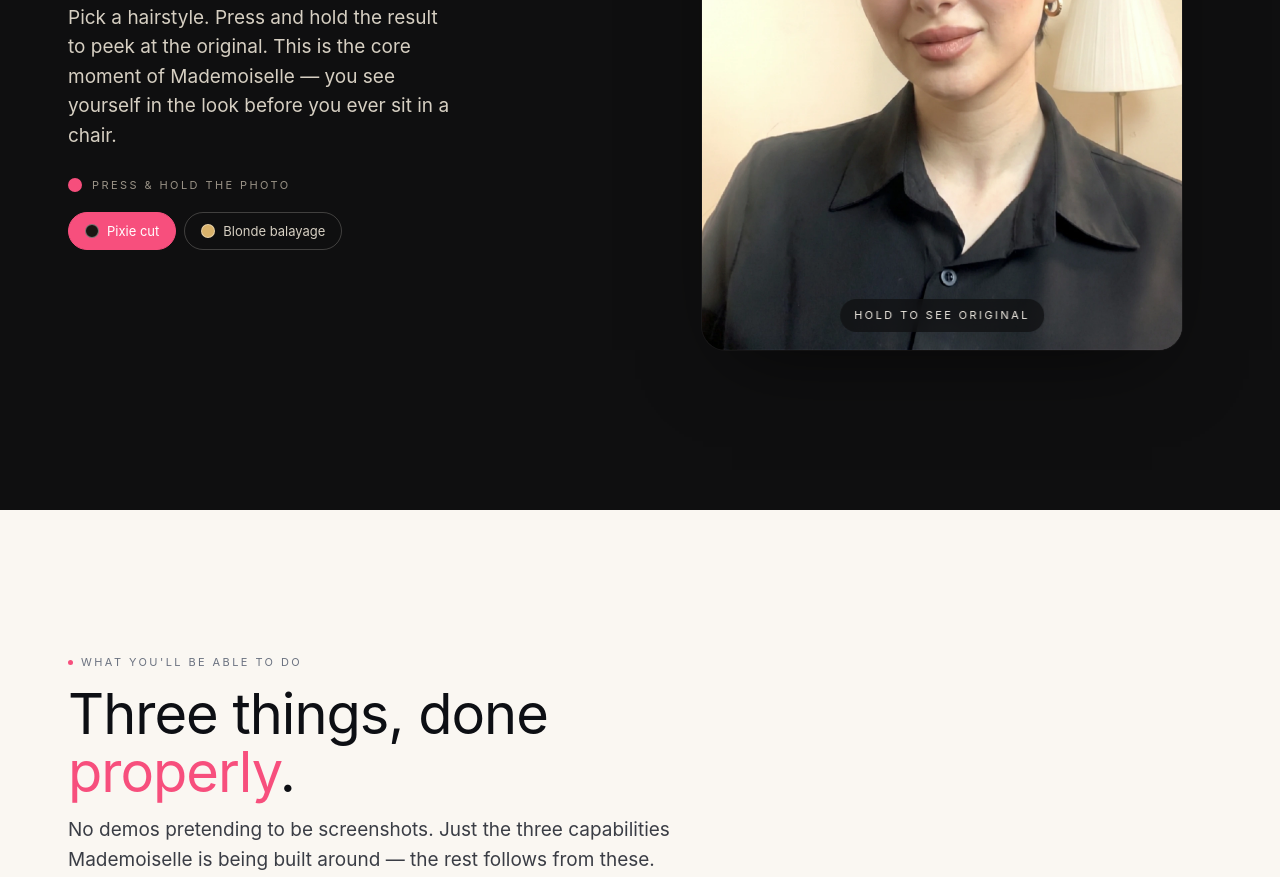
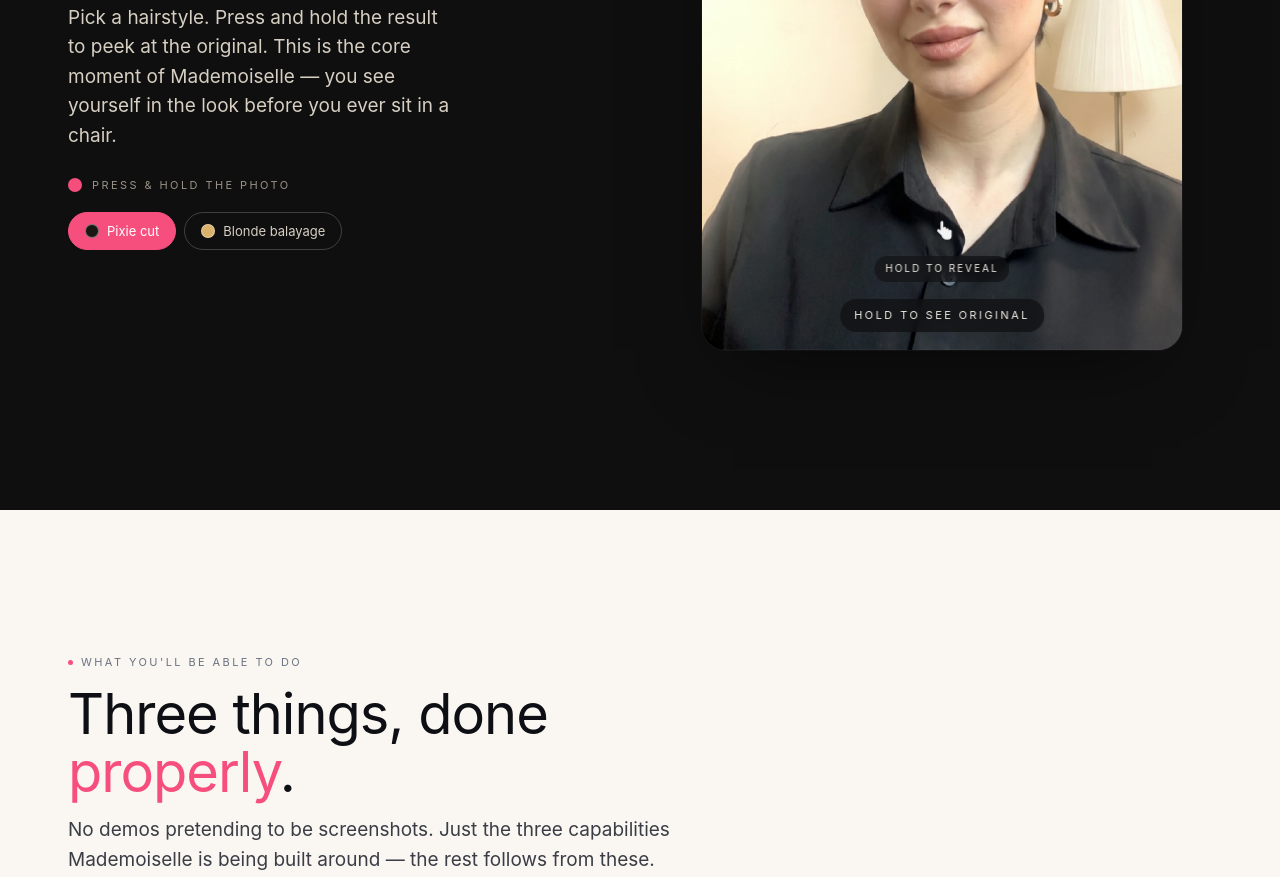
Before and after one commit to santateammedia/mademoizelle.co, a website: page index.html in a window 1280 px wide. Shown: the part 1656-2533 px from the top of the page. Drawn offline with Linux system fonts and the light colour scheme; a web font is replaced by a local one.

Commit message:
feat(tryon): animated gesture teacher on the demo photo
- Two coral ripple rings pulse outward from the finger icon, drawing
  the eye to the interaction point before the user touches anything.
- Animated SVG finger icon presses down and lifts in a 2.2s loop —
  makes the 'hold' mechanic obvious without any text the user has to
  read.
- 'Hold to reveal' pill label underneath the icon for anyone who
  missed the animation.
- All three elements (ripples + icon + label) disappear the moment
  the user first interacts (.touched) and stay gone.
- Respects prefers-reduced-motion.

Co-Authored-By: Claude Sonnet 4.6 <noreply@anthropic.com>

```diff
--- a/index.html
+++ b/index.html
@@ -411,6 +411,62 @@ hr.line{ border:0; height:1px; background:var(--line); margin:0; }
 .tryit-figure[data-revealing="true"] .tryit-hint{ opacity:0; }
 .tryit-figure.touched .tryit-hint{ opacity:0; }
 
+/* Gesture teacher — animated finger icon on the photo */
+.tryit-gesture{
+  position:absolute; z-index:4;
+  left:50%; bottom:68px;
+  transform:translateX(-50%);
+  display:flex; flex-direction:column; align-items:center; gap:10px;
+  pointer-events:none;
+  transition:opacity 320ms var(--ease);
+}
+.tryit-figure.touched .tryit-gesture,
+.tryit-figure[data-revealing="true"] .tryit-gesture{ opacity:0; }
+/* ripple ring */
+.gesture-ripple{
+  position:absolute; left:50%; top:50%;
+  transform:translate(-50%,-50%);
+  width:56px; height:56px; border-radius:50%;
+  border:1.5px solid rgba(247,79,125,.6);
+  animation:rippleOut 1.8s var(--ease) infinite;
+}
+.gesture-ripple:nth-child(2){
+  animation-delay:.6s;
+  border-color:rgba(247,79,125,.35);
+}
+@keyframes rippleOut{
+  0%{ transform:translate(-50%,-50%) scale(.55); opacity:1; }
+  100%{ transform:translate(-50%,-50%) scale(1.5); opacity:0; }
+}
+/* finger icon wrapper */
+.gesture-icon{
+  position:relative;
+  width:44px; height:44px;
+  display:flex; align-items:center; justify-content:center;
+}
+.gesture-icon svg{
+  width:32px; height:32px;
+  filter:drop-shadow(0 2px 8px rgba(0,0,0,.4));
+  animation:fingerPress 2.2s var(--ease) infinite;
+  transform-origin:bottom center;
+}
+@keyframes fingerPress{
+  0%,30%,100%{ transform:translateY(0) scale(1); }
+  12%{ transform:translateY(5px) scale(.93); }
+  22%{ transform:translateY(5px) scale(.93); }
+  26%{ transform:translateY(0) scale(1); }
+}
+.gesture-label{
+  font-size:10px; letter-spacing:.2em; text-transform:uppercase;
+  color:var(--ivory); white-space:nowrap;
+  background:rgba(15,15,16,.55); backdrop-filter:blur(8px);
+  padding:5px 11px; border-radius:var(--r-pill);
+}
+@media (prefers-reduced-motion: reduce){
+  .gesture-ripple{ animation:none; opacity:.4; }
+  .gesture-icon svg{ animation:none; }
+}
+
 /* --- Section: What it does --- */
 .what{ background:var(--bg); }
 .what-head{ display:flex; flex-direction:column; gap:14px; margin-block-end:48px; max-width:64ch; }
@@ -700,6 +756,18 @@ footer{
       <span class="tryit-tag tag-before">Before</span>
       <span class="tryit-tag tag-after" id="tryitTagAfter">After &middot; Pixie</span>
       <span class="tryit-hint">Hold to see original</span>
+      <!-- Gesture teacher: animated finger + ripple rings -->
+      <div class="tryit-gesture" aria-hidden="true">
+        <div class="gesture-icon">
+          <div class="gesture-ripple"></div>
+          <div class="gesture-ripple"></div>
+          <svg viewBox="0 0 32 32" fill="none" xmlns="http://www.w3.org/2000/svg">
+            <!-- Finger / hand press icon -->
+            <path d="M16 6C14.9 6 14 6.9 14 8v8.5l-1.3-1.3a1.5 1.5 0 0 0-2.1 2.1l4.6 4.6A5 5 0 0 0 21 26h1a4 4 0 0 0 4-4v-5a1.5 1.5 0 0 0-3 0v-1.5a1.5 1.5 0 0 0-3 0V14a1.5 1.5 0 0 0-3 0V8c0-1.1-.9-2-1-2z" fill="#ffffff" fill-opacity=".95"/>
+          </svg>
+        </div>
+        <span class="gesture-label">Hold to reveal</span>
+      </div>
     </figure>
   </div>
 </section>
```
